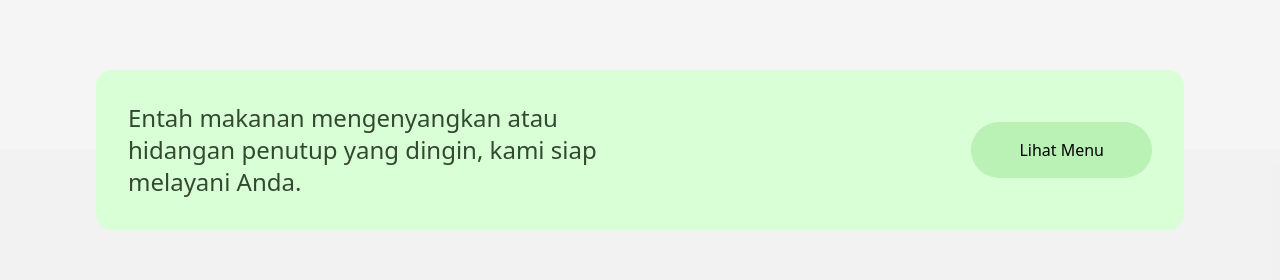
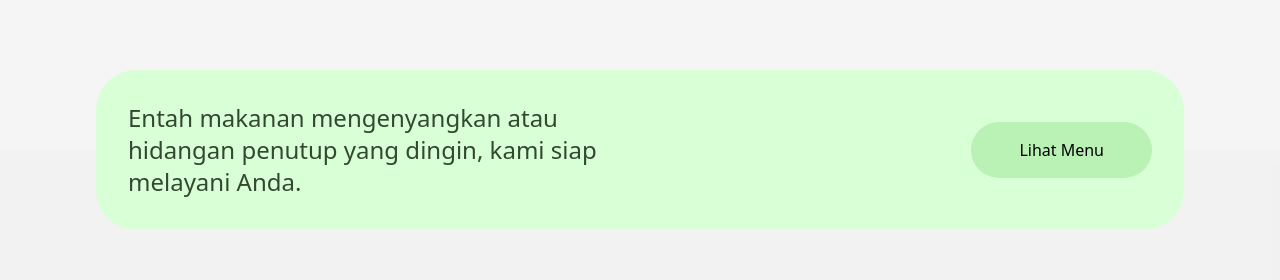
Before and after one commit to pnxl/senangsegar, a Nuxt app: page / in a window 1280 px wide. Shown: the part 852-1132 px from the top of the page. Built offline with nearby package versions, Linux system fonts and the light colour scheme.

Commit message:
styles: same rounded radius as header  for footer

```diff
--- a/layouts/default.vue
+++ b/layouts/default.vue
@@ -43,7 +43,7 @@
         class="dark:bg-neutral-800/75 bg-neutral-200/25 md:pb-16 sm:pb-12 pb-8 pt-4 px-24"
       >
         <div
-          class="dark:bg-brand-darkest bg-brand-lighter rounded-2xl p-8 mb-16 -mt-24 flex justify-between"
+          class="dark:bg-brand-darkest bg-brand-lighter rounded-[2.5rem] p-8 mb-16 -mt-24 flex justify-between"
         >
           <h2
             class="font-medium text-2xl w-1/2 dark:text-brand-lightest text-brand-darkest"
```
